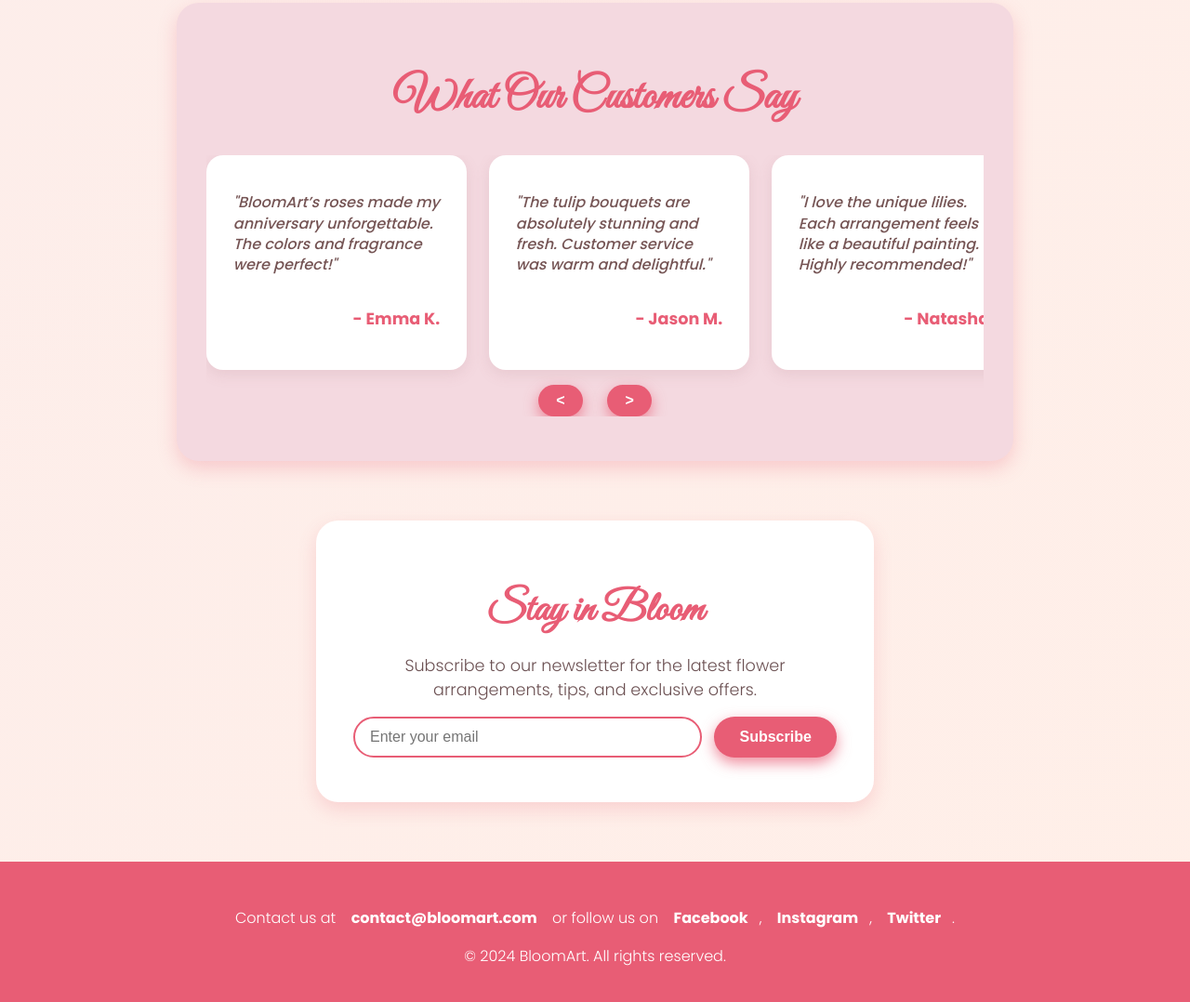
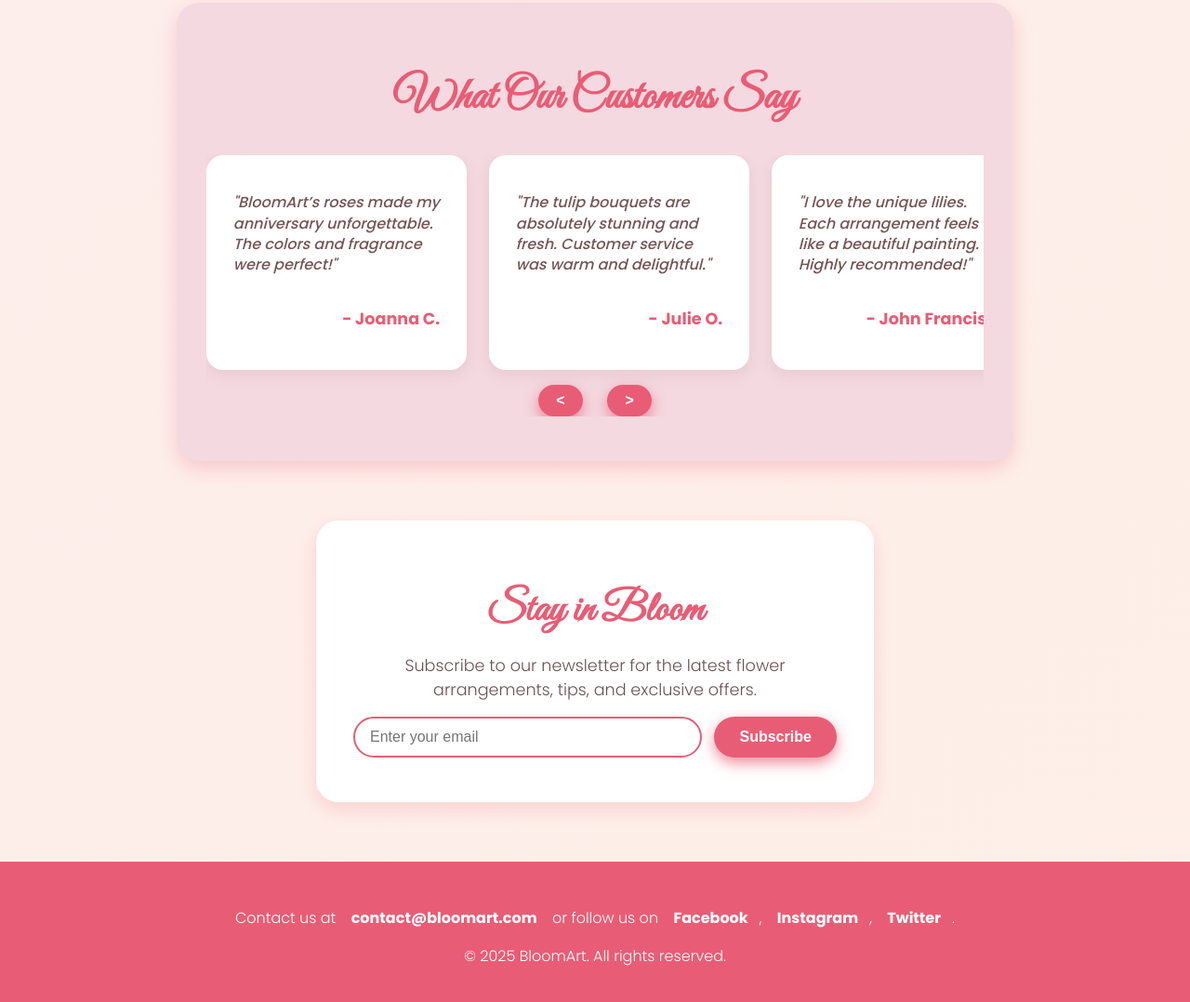
Before and after one commit to Lanceyzxc/Flower, a plain HTML site: page Index.html in a window 1280 px wide. Shown: the part 2188-3266 px from the top of the page at 93% size. Drawn offline with Linux system fonts and the light colour scheme.

Commit message:
anything

```diff
--- a/Index.html
+++ b/Index.html
@@ -523,15 +523,15 @@
     <div class="testimonial-cards" id="testimonialCards">
       <article class="testimonial-card" tabindex="0">
         <p class="testimonial-text">"BloomArt’s roses made my anniversary unforgettable. The colors and fragrance were perfect!"</p>
-        <p class="testimonial-author">- Emma K.</p>
+        <p class="testimonial-author">- Joanna C.</p>
       </article>
       <article class="testimonial-card" tabindex="0">
         <p class="testimonial-text">"The tulip bouquets are absolutely stunning and fresh. Customer service was warm and delightful."</p>
-        <p class="testimonial-author">- Jason M.</p>
+        <p class="testimonial-author">- Julie O.</p>
       </article>
       <article class="testimonial-card" tabindex="0">
         <p class="testimonial-text">"I love the unique lilies. Each arrangement feels like a beautiful painting. Highly recommended!"</p>
-        <p class="testimonial-author">- Natasha L.</p>
+        <p class="testimonial-author">- John Francis R.</p>
       </article>
     </div>
     <div class="testimonial-nav">
@@ -557,7 +557,7 @@
     <a href="https://instagram.com" target="_blank" rel="noopener" aria-label="Instagram">Instagram</a>,
     <a href="https://twitter.com" target="_blank" rel="noopener" aria-label="Twitter">Twitter</a>.
   </p>
-  <p>&copy; 2024 BloomArt. All rights reserved.</p>
+  <p>&copy; 2025 BloomArt. All rights reserved.</p>
 </footer>
 
 <script>
```
